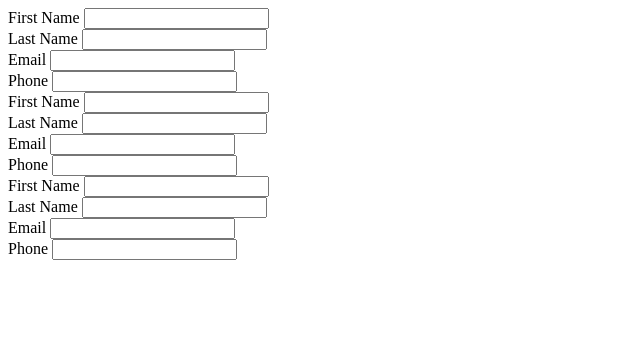
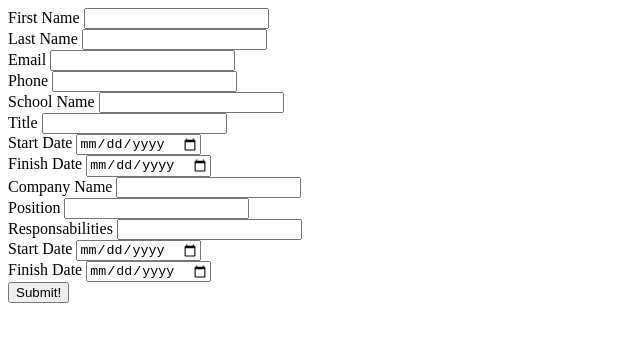
Before and after one commit to MatBenA/CV-Application, a React (Vite) app: page / in a window 1280 px wide. Shown: the top 342 px of the page, without its empty margins (0-640 px from the left). Built offline with nearby package versions, Linux system fonts and the light colour scheme.

Commit message:
correct inputs

```diff
--- a/src/App.jsx
+++ b/src/App.jsx
@@ -4,6 +4,7 @@ import FormInput from "../components/FormInput.jsx";
 function App() {
     return (
         <>
+            <form>
                 {requiredInputs.map((section, index) => {
                     return (
                         <section key={index}>
@@ -21,6 +22,8 @@ function App() {
                         </section>
                     );
                 })}
+                <button type="submit">Submit!</button>
+            </form>
         </>
     );
 }
--- a/src/Data.js
+++ b/src/Data.js
@@ -8,15 +8,16 @@ export const requiredInputs = [
         { name: "phone", label: "Phone ", type: "tel", id: uuidv4() },
     ],
     [
-        { name: "firstname", label: "First Name ", type: "text", id: uuidv4() },
-        { name: "lastname", label: "Last Name ", type: "text", id: uuidv4() },
-        { name: "email", label: "Email ", type: "email", id: uuidv4() },
-        { name: "phone", label: "Phone ", type: "tel", id: uuidv4() },
+        { name: "school", label: "School Name ", type: "text", id: uuidv4() },
+        { name: "title", label: "Title ", type: "text", id: uuidv4() },
+        { name: "start-date", label: "Start Date ", type: "date", id: uuidv4() },
+        { name: "finish-date", label: "Finish Date ", type: "date", id: uuidv4() },
     ],
     [
-        { name: "firstname", label: "First Name ", type: "text", id: uuidv4() },
-        { name: "lastname", label: "Last Name ", type: "text", id: uuidv4() },
-        { name: "email", label: "Email ", type: "email", id: uuidv4() },
-        { name: "phone", label: "Phone ", type: "tel", id: uuidv4() },
+        { name: "company-name", label: "Company Name ", type: "text", id: uuidv4() },
+        { name: "position", label: "Position ", type: "text", id: uuidv4() },
+        { name: "responsabilities", label: "Responsabilities ", type: "text", id: uuidv4() },
+        { name: "start-date-job", label: "Start Date ", type: "date", id: uuidv4() },
+        { name: "finish-date-job", label: "Finish Date ", type: "date", id: uuidv4() },
     ],
 ];
```
Lines whose indentation alone changed are shown as unchanged.
